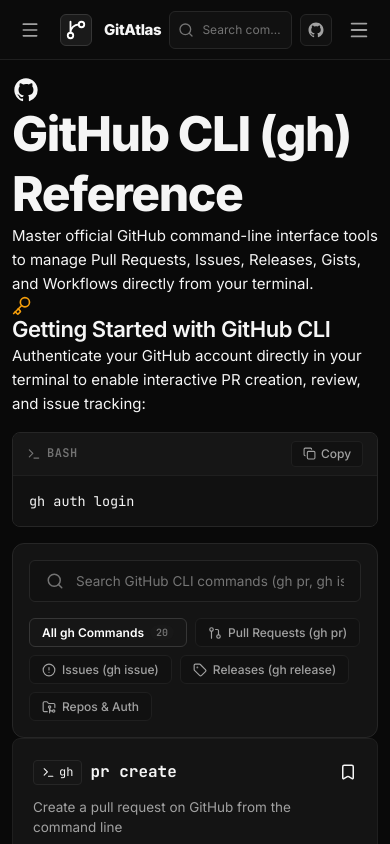
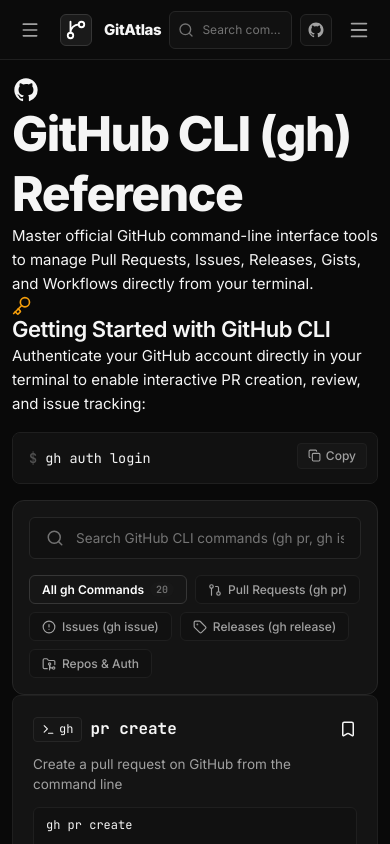
Before and after one commit to Thushar070/Git-Study, a React (Vite) app: page /github in a window 390 px wide. Shown: the top 844 px of the page. Built offline with nearby package versions, Linux system fonts and the light colour scheme.

Commit message:
Fix command code block rendering

```diff
--- a/src/App.css
+++ b/src/App.css
@@ -2677,7 +2677,8 @@
 
 /* ── Code Block Container Component ────────────────────── */
 .code-block-container {
-  border: 1px solid var(--border);
+  position: relative;
+  border: 1px solid var(--border-subtle);
   border-radius: var(--radius-lg);
   background-color: var(--bg-surface);
   overflow: hidden;
@@ -2685,7 +2686,14 @@
   max-width: 100%;
 }
 
+.code-block-body {
+  position: relative;
+  width: 100%;
+}
+
 .code-block-header {
+  user-select: none;
+  -webkit-user-select: none;
   display: flex;
   align-items: center;
   justify-content: space-between;
@@ -2696,6 +2704,8 @@
 }
 
 .code-block-title {
+  user-select: none;
+  -webkit-user-select: none;
   display: flex;
   align-items: center;
   gap: 6px;
@@ -2713,15 +2723,17 @@
 }
 
 .copy-button {
+  user-select: none;
+  -webkit-user-select: none;
   display: inline-flex;
   align-items: center;
   justify-content: center;
   gap: 5px;
-  min-width: 72px;
+  min-width: 68px;
   height: 26px;
   padding: 0 10px;
   border-radius: var(--radius-sm);
-  background-color: var(--bg-surface);
+  background-color: var(--bg-elevated);
   border: 1px solid var(--border-subtle);
   font-size: var(--font-xs);
   font-weight: 500;
@@ -2731,6 +2743,13 @@
   flex-shrink: 0;
 }
 
+.copy-button.floating-copy {
+  position: absolute;
+  top: 10px;
+  right: 10px;
+  z-index: 3;
+}
+
 .copy-button:hover {
   border-color: var(--border-strong);
   color: var(--text-primary);
@@ -2745,6 +2764,7 @@
 .copy-button.copied {
   border-color: var(--color-green-border);
   background-color: var(--color-green-bg);
+  color: var(--color-green);
 }
 
 .copy-button .copied-text {
@@ -2768,6 +2788,18 @@
   white-space: pre;
 }
 
+.code-line {
+  display: block;
+}
+
+.code-prompt-symbol {
+  user-select: none;
+  -webkit-user-select: none;
+  color: var(--text-tertiary);
+  font-weight: 600;
+  opacity: 0.65;
+}
+
 /* Compact variant for cheatsheet / dense layouts */
 .code-block-compact {
   margin: var(--space-2) 0;
@@ -2782,6 +2814,15 @@
   padding: 10px 14px;
   font-size: var(--font-xs);
   line-height: 1.5;
+}
+
+.code-block-compact .floating-copy {
+  top: 6px;
+  right: 6px;
+  height: 22px;
+  font-size: 11px;
+  padding: 0 6px;
+  min-width: 54px;
 }
 
 /* ── Inline Code ───────────────────────────────────────── */
--- a/src/components/CodeBlock.tsx
+++ b/src/components/CodeBlock.tsx
@@ -6,6 +6,7 @@
   language?: string;
   title?: string;
   showCopy?: boolean;
+  showPrompt?: boolean;
   compact?: boolean;
   className?: string;
 }
@@ -15,68 +16,114 @@
   language = 'bash',
   title,
   showCopy = true,
+  showPrompt,
   compact = false,
   className = ''
 }) => {
   const [copied, setCopied] = useState(false);
 
-  // Normalize: trim whitespace
-  const rawCode = (code || '').trim();
+  // Determine if shell prompt ($ ) should be rendered
+  const isShell = language === 'bash' || language === 'sh' || language === 'zsh' || language === 'terminal';
+  const shouldShowPrompt = showPrompt !== undefined ? showPrompt : isShell;
 
-  // For clipboard: strip leading '$ ' from each line if present
-  const copyText = rawCode
+  // Split lines and normalize: strip existing leading '$ ' or '$' from raw input
+  const lines = (code || '')
+    .trim()
     .split('\n')
-    .map((line) => line.replace(/^\$\s+/, ''))
-    .join('\n');
+    .map((line) => line.replace(/^\$\s*/, ''));
 
-  const handleCopy = async () => {
+  const cleanTextToCopy = lines.join('\n');
+
+  const handleCopy = async (e: React.MouseEvent) => {
+    e.stopPropagation();
     try {
-      await navigator.clipboard.writeText(copyText);
+      await navigator.clipboard.writeText(cleanTextToCopy);
       setCopied(true);
-      setTimeout(() => setCopied(false), 2000);
+      setTimeout(() => setCopied(false), 1800);
     } catch (err) {
-      console.error('Failed to copy: ', err);
+      console.error('Failed to copy code to clipboard:', err);
     }
   };
 
   const containerClasses = [
     'code-block-container',
     compact ? 'code-block-compact' : '',
+    title ? 'has-header' : 'no-header',
     className
   ].filter(Boolean).join(' ');
 
   return (
     <div className={containerClasses}>
+      {/* Header bar (only rendered if title is explicitly provided) */}
+      {title && (
         <div className="code-block-header">
           <div className="code-block-title">
-          <Terminal size={compact ? 12 : 14} className="code-block-icon" />
-          <span>{title || language}</span>
+            <Terminal size={13} className="code-block-icon" aria-hidden="true" />
+            <span>{title}</span>
           </div>
           {showCopy && (
             <button
+              type="button"
               onClick={handleCopy}
               className={`copy-button ${copied ? 'copied' : ''}`}
               title={copied ? 'Copied to clipboard' : 'Copy code'}
-            aria-label={copied ? 'Copied to clipboard' : 'Copy code to clipboard'}
-            tabIndex={0}
+              aria-label={copied ? 'Copied code to clipboard' : 'Copy code to clipboard'}
             >
               {copied ? (
                 <>
-                <Check size={13} className="copy-icon-check" />
-                <span className="copied-text">Copied!</span>
+                  <Check size={13} aria-hidden="true" />
+                  <span>Copied!</span>
                 </>
               ) : (
                 <>
-                <Copy size={13} />
+                  <Copy size={13} aria-hidden="true" />
                   <span>Copy</span>
                 </>
               )}
             </button>
           )}
         </div>
+      )}
+
+      {/* Code Body Area */}
+      <div className="code-block-body">
+        {!title && showCopy && (
+          <button
+            type="button"
+            onClick={handleCopy}
+            className={`copy-button floating-copy ${copied ? 'copied' : ''}`}
+            title={copied ? 'Copied to clipboard' : 'Copy code'}
+            aria-label={copied ? 'Copied code to clipboard' : 'Copy code to clipboard'}
+          >
+            {copied ? (
+              <>
+                <Check size={13} aria-hidden="true" />
+                <span>Copied!</span>
+              </>
+            ) : (
+              <>
+                <Copy size={13} aria-hidden="true" />
+                <span>Copy</span>
+              </>
+            )}
+          </button>
+        )}
         <pre className="code-block-pre">
-        <code className={`language-${language}`}>{rawCode}</code>
+          <code>
+            {lines.map((line, idx) => (
+              <span key={idx} className="code-line">
+                {shouldShowPrompt && (
+                  <span className="code-prompt-symbol" aria-hidden="true">
+                    $&nbsp;
+                  </span>
+                )}
+                <span className="code-line-text">{line}</span>
+                {idx < lines.length - 1 ? '\n' : ''}
+              </span>
+            ))}
+          </code>
         </pre>
+      </div>
     </div>
   );
 };
```
Lines whose indentation alone changed are shown as unchanged.
